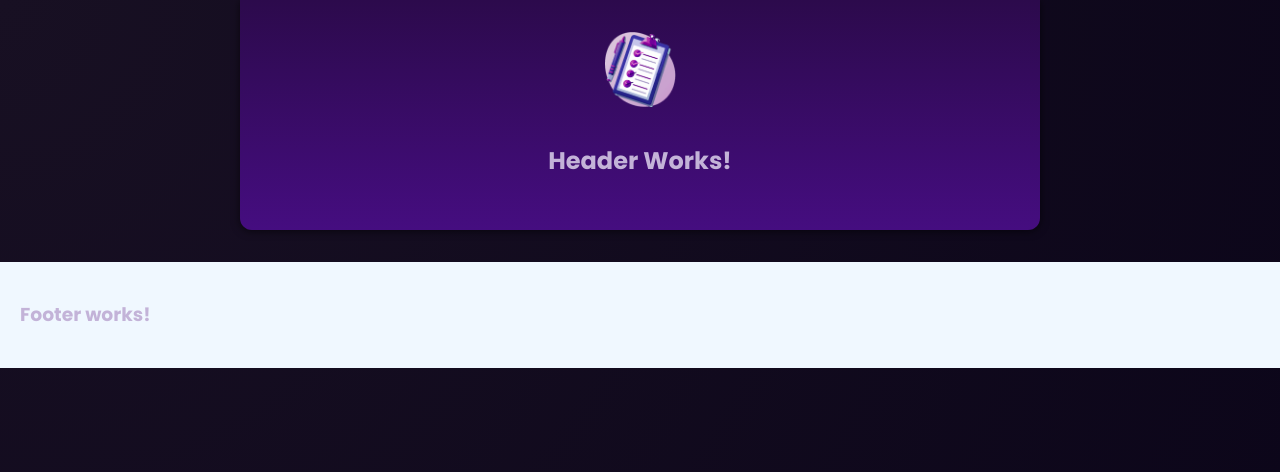
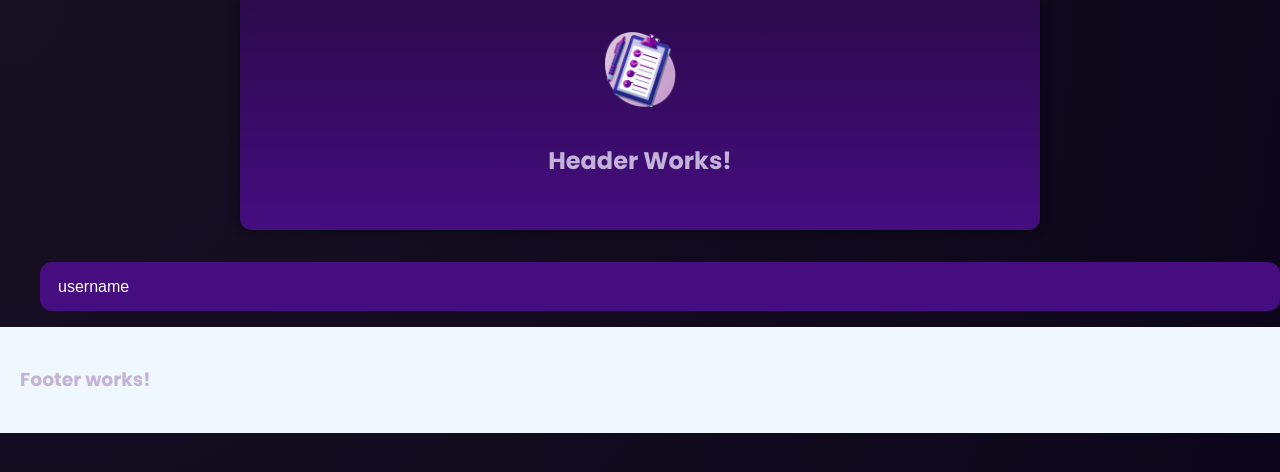
Before and after one commit to lucasoneves/angular-essentials, an Angular app: page / in a window 1280 px wide. Shown: the top 472 px of the page. Built offline with nearby package versions, Linux system fonts and the light colour scheme.

Commit message:
User component

```diff
--- a/src/app/app.html
+++ b/src/app/app.html
@@ -1,9 +1,14 @@
 <style></style>
 
+<app-header></app-header>
 <main>
-  <app-header></app-header>
-  <app-footer></app-footer>
+  <ul>
+    <li>
+      <app-user />
+    </li>
+  </ul>
 </main>
 
+<app-footer></app-footer>
 
 <router-outlet />
--- a/src/app/app.ts
+++ b/src/app/app.ts
@@ -2,9 +2,10 @@ import { Component, signal } from '@angular/core';
 import { RouterOutlet } from '@angular/router';
 import { Header } from './header/header';
 import { Footer } from './footer/footer';
+import { User } from './user/user';
 
 @Component({
-  imports: [RouterOutlet, Header, Footer],
+  imports: [RouterOutlet, Header, Footer, User],
   selector: 'app-root',
   styleUrl: './app.css',
   templateUrl: './app.html',
--- /dev/null
+++ b/src/app/user/user.css
@@ -0,0 +1,14 @@
+.user-card {
+    background-color: #450d80;
+    padding: 12px;
+    border-radius: 12px;
+}
+
+.user-card:hover {
+    background-color: #2d0854;
+}
+
+button {
+    color: white;
+    font-size: 16px;
+}
--- /dev/null
+++ b/src/app/user/user.html
@@ -0,0 +1,6 @@
+<div class="user-card">
+    <button>
+        <img src="" alt="">
+        <span>username</span>
+    </button>
+</div>
--- a/src/styles.css
+++ b/src/styles.css
@@ -1,6 +1,9 @@
 /* You can add global styles to this file, and also import other style files */
 * {
   box-sizing: border-box;
+  border: 0;
+  background-color: transparent;
+  list-style: none;
 }
 
 html {
```
Also changed, not shown: src/app/user/user.ts (added, +9 -0 lines), 1 other file (tests, documents, lock files or other folders).
